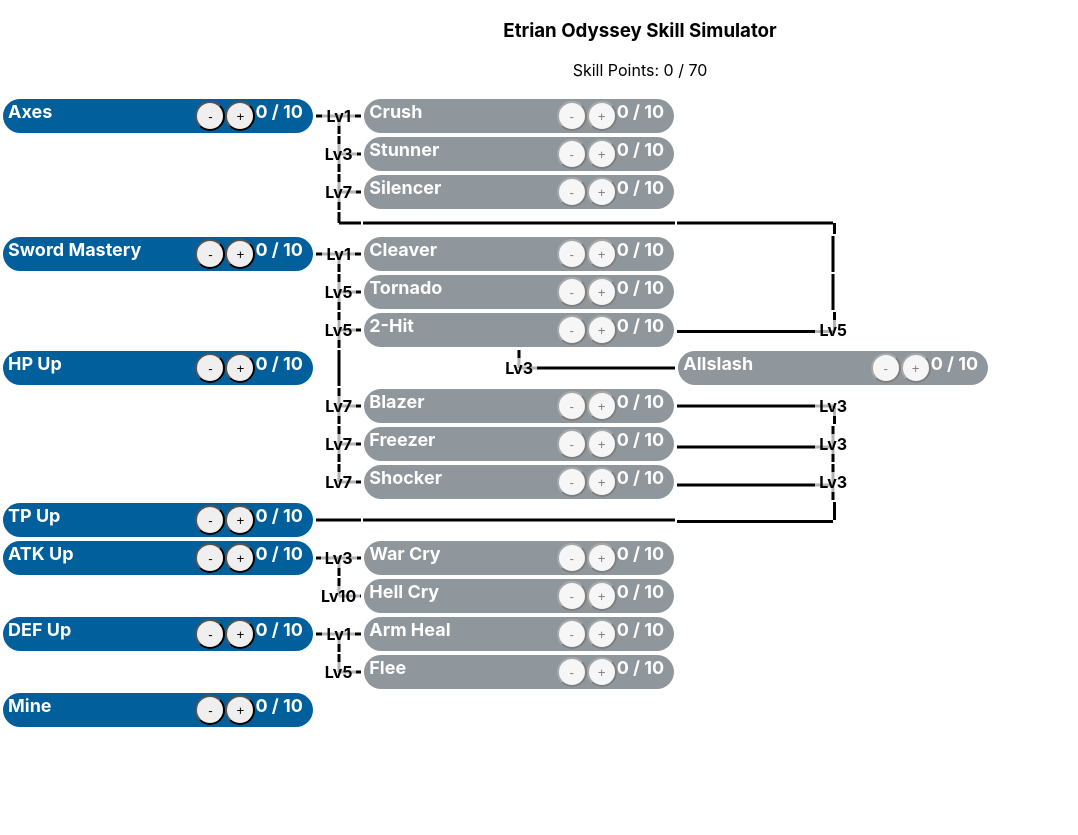
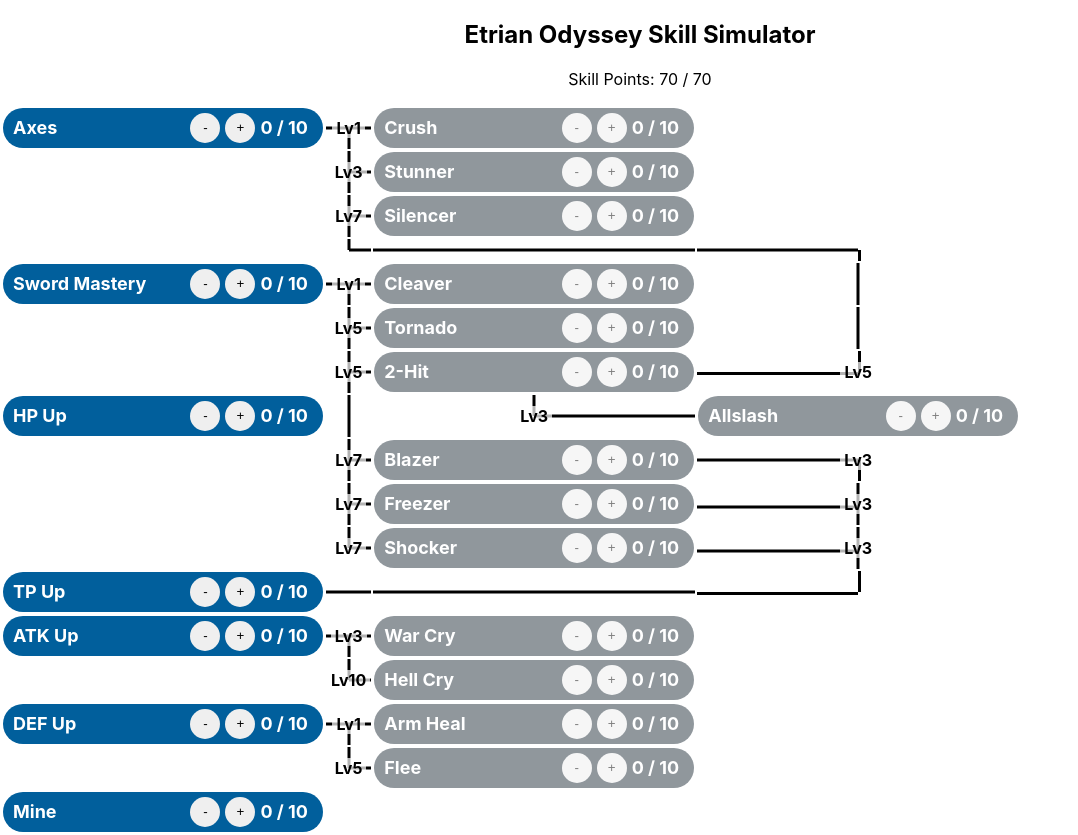
Before and after one commit to Hissvard/etrian-odyssey-skill-simulator, a React (Create React App) app: page / in a window 1280 px wide. Shown: the whole page, without its empty margins (0-1078 px from the left). Before the commit the page ends 800 px from the top, so only its background shows below. Built offline with nearby package versions, Linux system fonts and the light colour scheme.

Commit message:
feat: arrows

```diff
--- a/src/App.js
+++ b/src/App.js
@@ -8,6 +8,8 @@ import CornerTopRight from "./components/Lines/CornerTopRight";
 import LineHorizontal from "./components/Lines/LineHorizontal";
 import LineVertical from "./components/Lines/LineVertical";
 import CornerBottomRight from "./components/Lines/CornerBottomRight";
+import ArrowRight from "./components/Lines/ArrowRight";
+import ArrowLeft from "./components/Lines/ArrowLeft";
 
 function App() {
     const skillTree = useSkillTree({
@@ -67,23 +69,32 @@ function App() {
 
     return (
         <div className="App">
-            <h3>Etrian Odyssey Skill Simulator</h3>
+            <h2>Etrian Odyssey Skill Simulator</h2>
             <p>Skill Points: {skillTree.currentSkillPoints} / {skillTree.maxSkillPoints}</p>
             <table>
                 <tbody>
                     <tr>
                         <td>{skillTree.component('Axes')}</td>
-                        <td style={{position: 'relative'}}><CrossTop text='Lv1'/></td>
+                        <td style={{position: 'relative'}}>
+                            <CrossTop text='Lv1'/>
+                            <ArrowRight/>
+                        </td>
                         <td>{skillTree.component('Crush')}</td>
                     </tr>
                     <tr>
                         <td></td>
-                        <td style={{position: 'relative'}}><CrossLeft text='Lv3'/></td>
+                        <td style={{position: 'relative'}}>
+                            <CrossLeft text='Lv3'/>
+                            <ArrowRight/>
+                        </td>
                         <td>{skillTree.component('Stunner')}</td>
                     </tr>
                     <tr>
                         <td></td>
-                        <td style={{position: 'relative'}}><CrossLeft text='Lv7'/></td>
+                        <td style={{position: 'relative'}}>
+                            <CrossLeft text='Lv7'/>
+                            <ArrowRight/>
+                        </td>
                         <td>{skillTree.component('Silencer')}</td>
                     </tr>
                     <tr>
@@ -94,45 +105,78 @@ function App() {
                     </tr>
                     <tr>
                         <td>{skillTree.component('Sword Mastery')}</td>
-                        <td style={{position: 'relative'}}><CrossTop text='Lv1'/></td>
+                        <td style={{position: 'relative'}}>
+                            <CrossTop text='Lv1'/>
+                            <ArrowRight/>
+                        </td>
                         <td>{skillTree.component('Cleaver')}</td>
                         <td style={{position: 'relative'}}><LineVertical/></td>
                     </tr>
                     <tr>
                         <td></td>
-                        <td style={{position: 'relative'}}><CrossLeft text='Lv5'/></td>
+                        <td style={{position: 'relative'}}>
+                            <CrossLeft text='Lv5'/>
+                            <ArrowRight/>
+                        </td>
                         <td>{skillTree.component('Tornado')}</td>
                         <td style={{position: 'relative'}}><LineVertical/></td>
                     </tr>
                     <tr>
                         <td></td>
-                        <td style={{position: 'relative'}}><CrossLeft text='Lv5'/></td>
+                        <td style={{position: 'relative'}}>
+                            <CrossLeft text='Lv5'/>
+                            <ArrowRight/>
+                        </td>
                         <td>{skillTree.component('2-Hit')}</td>
-                        <td style={{position: 'relative'}}><CornerBottomRight text='Lv5'/></td>
+                        <td style={{position: 'relative'}}>
+                            <CornerBottomRight text='Lv5'/>
+                            <ArrowLeft/>
+                        </td>
                     </tr>
                     <tr>
                         <td>{skillTree.component('HP Up')}</td>
                         <td style={{position: 'relative'}}><LineVertical/></td>
-                        <td style={{position: 'relative'}}><CornerBottomLeft text='Lv3'/></td>
+                        <td style={{position: 'relative'}}>
+                            <CornerBottomLeft text='Lv3'/>
+                            <ArrowRight/>
+                        </td>
                         <td>{skillTree.component('Allslash')}</td>
                     </tr>
                     <tr>
                         <td></td>
-                        <td style={{position: 'relative'}}><CrossLeft text='Lv7'/></td>
+                        <td style={{position: 'relative'}}>
+                            <CrossLeft text='Lv7'/>
+                            <ArrowRight/>
+                        </td>
                         <td>{skillTree.component('Blazer')}</td>
-                        <td style={{position: 'relative'}}><CornerTopRight text='Lv3'/></td>
+                        <td style={{position: 'relative'}}>
+                            <CornerTopRight text='Lv3'/>
+                            <ArrowLeft/>
+                        </td>
                     </tr>
                     <tr>
                         <td></td>
-                        <td style={{position: 'relative'}}><CrossLeft text='Lv7'/></td>
+                        <td style={{position: 'relative'}}>
+                            <CrossLeft text='Lv7'/>
+                            <ArrowRight/>
+                        </td>
                         <td>{skillTree.component('Freezer')}</td>
-                        <td style={{position: 'relative'}}><CrossRight text='Lv3'/></td>
+                        <td style={{position: 'relative'}}>
+                            <CrossRight text='Lv3'/>
+                            <ArrowLeft/>
+                        </td>
                     </tr>
                     <tr>
                         <td></td>
-                        <td style={{position: 'relative'}}><CornerBottomLeft text='Lv7'/></td>
+                        <td style={{position: 'relative'}}>
+                            <CornerBottomLeft text='Lv7'/>
+                            <ArrowRight/>
+                        </td>
                         <td>{skillTree.component('Shocker')}</td>
-                        <td style={{position: 'relative'}}><CrossRight text='Lv3'/></td>
+                        <td style={{position: 'relative'}}>
+                            <CrossRight text='Lv3'/>
+                            <ArrowLeft/>
+                        </td>
                     </tr>
                     <tr>
                         <td>{skillTree.component('TP Up')}</td>
@@ -142,22 +186,34 @@ function App() {
                     </tr>
                     <tr>
                         <td>{skillTree.component('ATK Up')}</td>
-                        <td style={{position: 'relative'}}><CrossTop text='Lv3'/></td>
+                        <td style={{position: 'relative'}}>
+                            <CrossTop text='Lv3'/>
+                            <ArrowRight/>
+                        </td>
                         <td>{skillTree.component('War Cry')}</td>
                     </tr>
                     <tr>
                         <td></td>
-                        <td style={{position: 'relative'}}><CornerBottomLeft text='Lv10'/></td>
+                        <td style={{position: 'relative'}}>
+                            <CornerBottomLeft text='Lv10'/>
+                            <ArrowRight/>
+                        </td>
                         <td>{skillTree.component('Hell Cry')}</td>
                     </tr>
                     <tr>
                         <td>{skillTree.component('DEF Up')}</td>
-                        <td style={{position: 'relative'}}><CrossTop text='Lv1'/></td>
+                        <td style={{position: 'relative'}}>
+                            <CrossTop text='Lv1'/>
+                            <ArrowRight/>
+                        </td>
                         <td>{skillTree.component('Arm Heal')}</td>
                     </tr>
                     <tr>
                         <td></td>
-                        <td style={{position: 'relative'}}><CornerBottomLeft text='Lv5'/></td>
+                        <td style={{position: 'relative'}}>
+                            <CornerBottomLeft text='Lv5'/>
+                            <ArrowRight/>
+                        </td>
                         <td>{skillTree.component('Flee')}</td>
                     </tr>
                     <tr>
--- /dev/null
+++ b/src/components/Lines/ArrowLeft.jsx
@@ -0,0 +1,12 @@
+import React from "react";
+
+export default function ArrowLeft() {
+    return (
+        <div className='triangle-pointing-left' style={{
+            position: 'absolute',
+            left: 0,
+            top: '50%',
+            transform: 'translateY(-50%)',
+        }}></div>
+    );
+}
--- /dev/null
+++ b/src/components/Lines/ArrowRight.jsx
@@ -0,0 +1,12 @@
+import React from "react";
+
+export default function ArrowRight() {
+    return (
+        <div className='triangle-pointing-right' style={{
+            position: 'absolute',
+            top: '50%',
+            transform: 'translateY(-50%)',
+            right: 0,
+        }}></div>
+    );
+}
--- a/src/hooks/useSkillTree.js
+++ b/src/hooks/useSkillTree.js
@@ -27,7 +27,7 @@ export default function useSkillTree(params) {
     };
 
     return {
-        currentSkillPoints: 0,
+        currentSkillPoints: params.maxSkillPoints - Object.values(values).reduce((acc, n) => acc + n, 0),
         maxSkillPoints: params.maxSkillPoints,
         component: name => {
             const needs = params.elements[name]?.needs || {};
@@ -60,13 +60,11 @@ export default function useSkillTree(params) {
 const styles = {
     container: {
         display: 'flex',
+        alignItems: 'center',
         fontWeight: 'bold',
         fontSize: 18,
         borderRadius: 20,
-        paddingLeft: 5,
-        paddingRight: 5,
-        paddingTop: 2,
-        paddingBottom: 2,
+        padding: '5px 10px',
         color: 'white',
         width: 300,
         borderWidth: 1,
@@ -87,5 +85,10 @@ const styles = {
         width: 30,
         flex: '0 0 30px',
         borderRadius: '50%',
+        appearance: 'none',
+        outline: 'none',
+        cursor: 'pointer',
+        border: 'none',
+        marginRight: 5,
     }
 };
```
Also changed, not shown: src/components/Lines/ArrowDown.jsx (added, +12 -0 lines), src/components/Lines/ArrowUp.jsx (added, +12 -0 lines).
